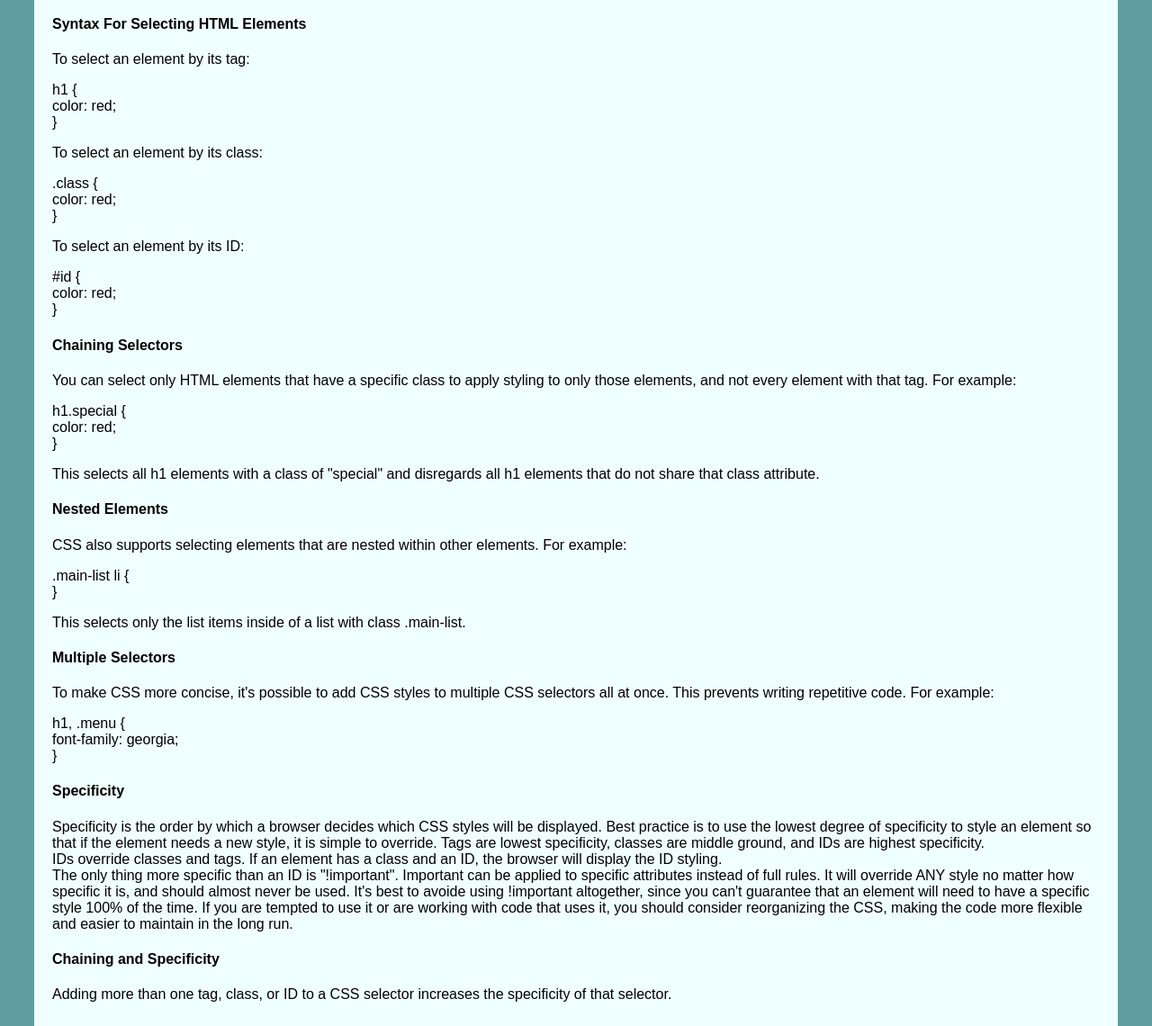
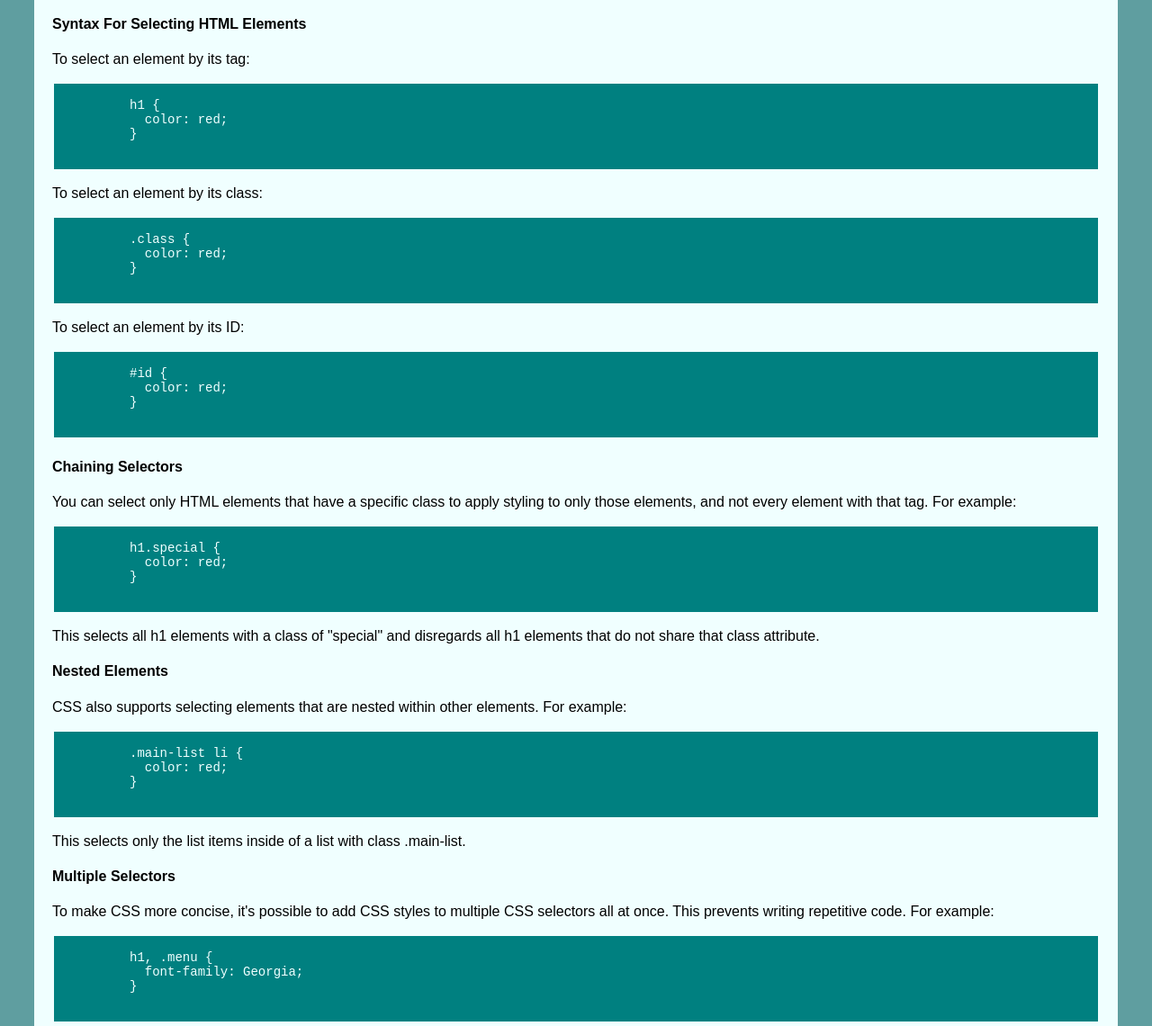
Before and after one commit to jrrohrer/css-cheatsheets, a plain HTML site: page css-selectors.html in a window 1280 px wide. Shown: the part 1177-2317 px from the top of the page at 90% size. Drawn offline with Linux system fonts and the light colour scheme.

Commit message:
added code tags to examples on selectors page

```diff
--- a/css-selectors.html
+++ b/css-selectors.html
@@ -86,33 +86,58 @@
       <p>CSS can select which elements to style by using that element's <b>tag name</b>. For example, "p" for paragraphs, "h1" for main headings, etc.<br>It can also select an element based on a <b>class name</b>. If an element has a class applied to it, CSS can use it to apply styling. You can add multiple names to an element's class attribute by listing them inside the quote marks separated by a space. This allows us to mix and match CSS classes to create unique styling without writing a custom class for every styling combination needed.<br>If an element needs to be styled uniquely (no matter what classes are applied to the element), we can give the element an <b>ID</b>. ID's are meant to style only one element, and override the styles of classes and tags. They should be used sparingly because they are difficult to override.</p>
       <h4>Syntax For Selecting HTML Elements</h4>
       <p>To select an element by its tag:</p>
-      <p>h1 { <br>
-          color: red;<br>
-      }</p>
+      <pre>
+        <code>
+          h1 {
+            color: red;
+          }
+        </code>
+      </pre>
       <p>To select an element by its class:</p>
-      <p>.class { <br>
-          color: red; <br>
-        }</p>
+      <pre>
+        <code>
+          .class {
+            color: red;
+          }
+        </code>
+      </pre>
       <p>To select an element by its ID:</p>
-      <p>#id { <br>
-      color: red;<br>
-      }</p>
+      <pre>
+        <code>
+          #id {
+            color: red;
+          }
+        </code>
+      </pre>
       <h4>Chaining Selectors</h4>
       <p>You can select only HTML elements that have a specific class to apply styling to only those elements, and not every element with that tag. For example:</p>
-      <p>h1.special { <br>
-        color: red; <br>
-        } </p>
+      <pre>
+        <code>
+          h1.special {
+            color: red;
+          }
+        </code>
+      </pre>
       <p>This selects all h1 elements with a class of "special" and disregards all h1 elements that do not share that class attribute.</p>
       <h4>Nested Elements</h4>
       <p>CSS also supports selecting elements that are nested within other elements. For example:</p>
-      <p>.main-list li { <br>
-        }</p>
+      <pre>
+        <code>
+          .main-list li {
+            color: red;
+          }
+        </code>
+      </pre>
       <p>This selects only the list items inside of a list with class .main-list.</p>
       <h4>Multiple Selectors</h4>
       <p>To make CSS more concise, it's possible to add CSS styles to multiple CSS selectors all at once. This prevents writing repetitive code. For example:</p>
-      <p>h1, .menu { <br>
-      font-family: georgia;<br>
-      }</p>
+      <pre>
+        <code>
+          h1, .menu {
+            font-family: Georgia;
+          }
+        </code>
+      </pre>
       <h4>Specificity</h4>
       <p>Specificity is the order by which a browser decides which CSS styles will be displayed. Best practice is to use the lowest degree of specificity to style an element so that if the element needs a new style, it is simple to override. Tags are lowest specificity, classes are middle ground, and IDs are highest specificity. <br> IDs override classes and tags. If an element has a class and an ID, the browser will display the ID styling.<br>The only thing more specific than an ID is "!important". Important can be applied to specific attributes instead of full rules. It will override ANY style no matter how specific it is, and should almost never be used. It's best to avoide using !important altogether, since you can't guarantee that an element will need to have a specific style 100% of the time. If you are tempted to use it or are working with code that uses it, you should consider reorganizing the CSS, making the code more flexible and easier to maintain in the long run.</p>
       <h4>Chaining and Specificity</h4>
```
